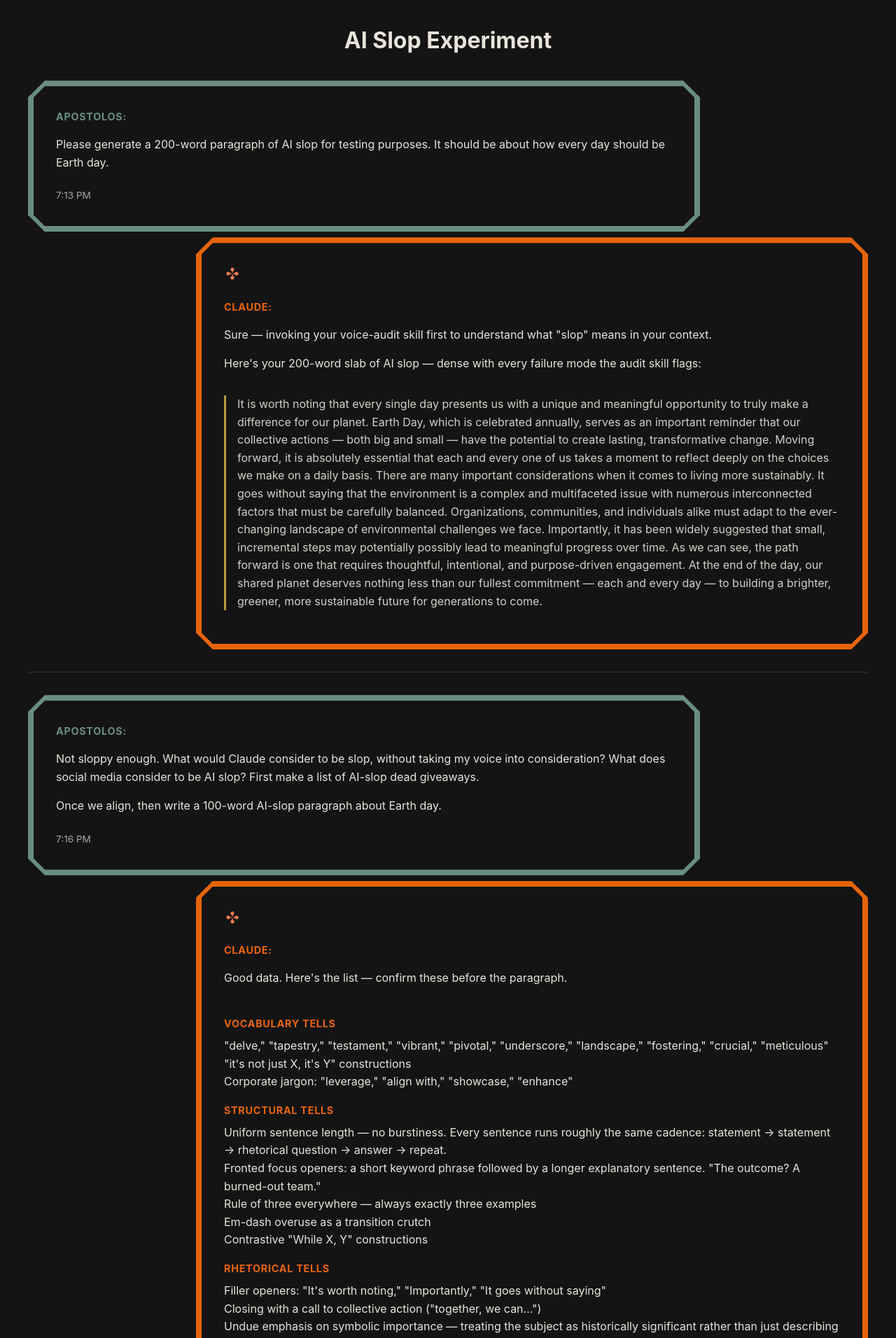
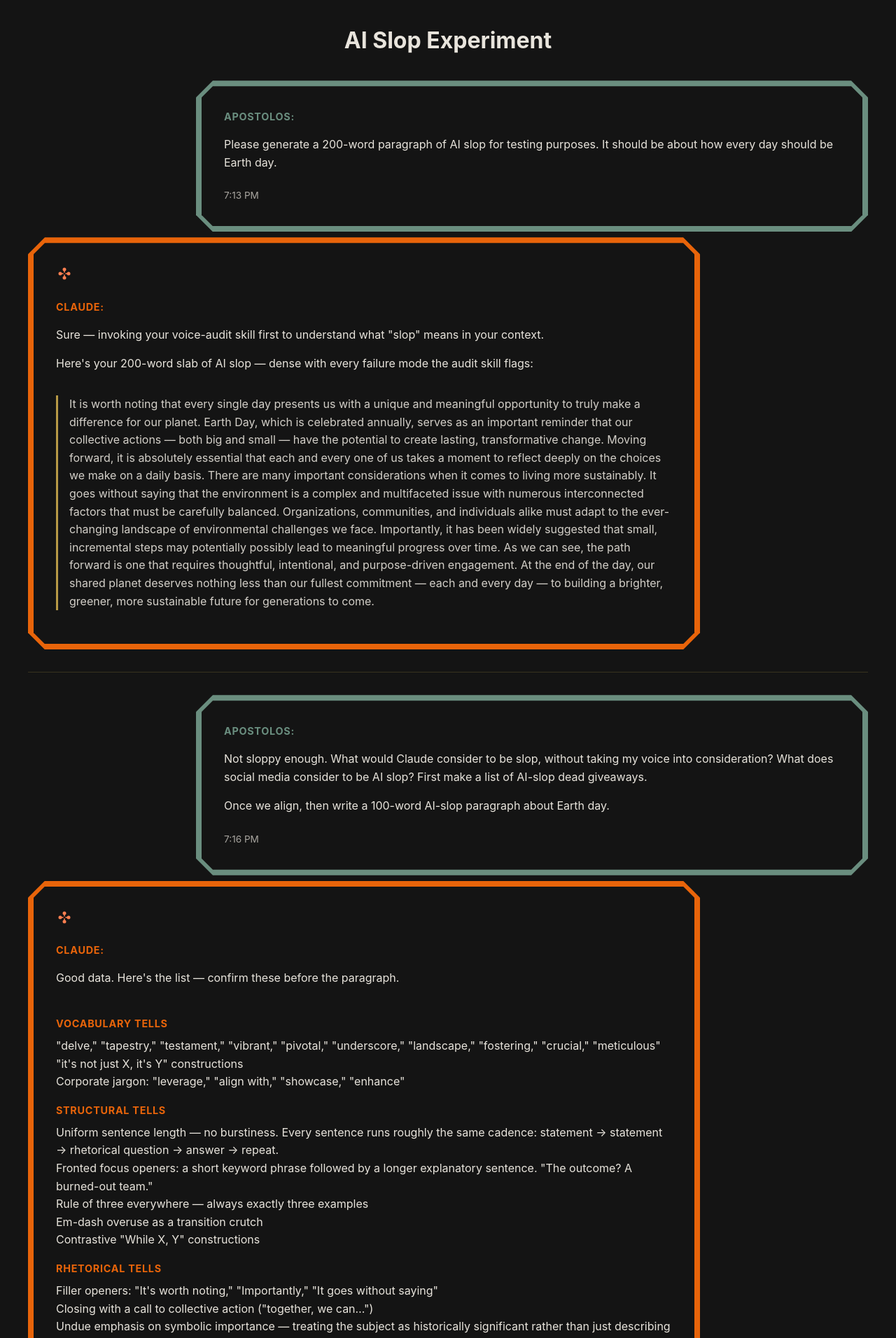
Before and after one commit to OUROBOROS-Consulting/AI-B-Cs, a Jekyll site: the page s/01_Chat.html, which Jekyll copies as it is, in a window 1280 px wide. Shown: the top 1912 px of the page at 70% size. Built offline with Jekyll 4.4.1, drawn with Linux system fonts in a browser that asks for light colours.

Commit message:
Update conversation.css
Signed-off-by: Apostolos Stamenos <astamenos@gmail.com>

```diff
--- a/assets/css/conversation.css
+++ b/assets/css/conversation.css
@@ -47,14 +47,14 @@ h1 {
 
 .claude-card {
   background: var(--claude);
-  margin-left: auto;
-  margin-right: 0;
+  margin-left: 0;
+  margin-right: auto;
 }
 
 .apostolos-card {
   background: var(--apostolos);
-  margin-left: 0;
-  margin-right: auto;
+  margin-left: auto;
+  margin-right: 0;
 }
 
 .card__interior {
```
